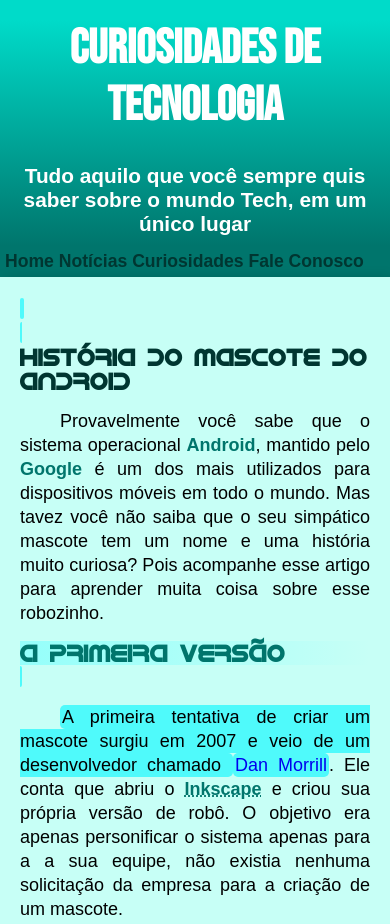
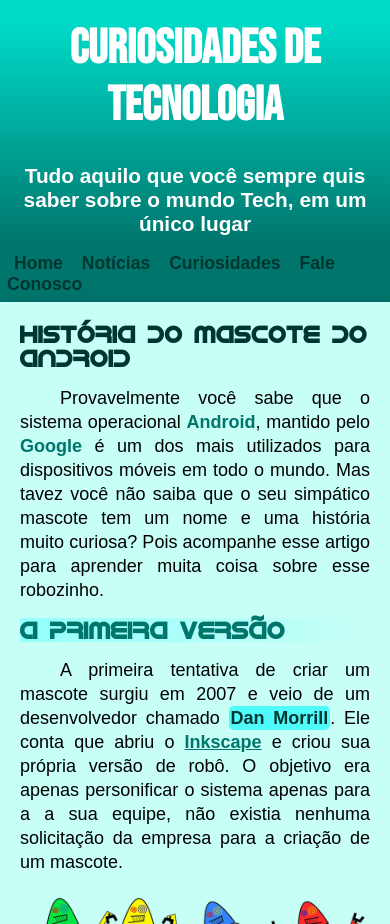
Before and after one commit to Jvxx1188/projetos-2022-cursoemvideo, a plain HTML site: page Android-Do-Zero/index.html in a window 390 px wide. Shown: the top 924 px of the page. Drawn offline with Linux system fonts and the light colour scheme.

Commit message:
Versão SemiFinal
falta responsividade nas imagens

```diff
--- a/Android-Do-Zero/index.html
+++ b/Android-Do-Zero/index.html
@@ -19,10 +19,10 @@
         <p>Tudo aquilo que você sempre quis saber sobre o mundo Tech, em um único lugar</p>
         </header>
     <nav>
-        <a href="#">Home<a>
-        <a href="#">Notícias<a>
-        <a href="#">Curiosidades<a>
-        <a href="#">Fale Conosco<a>
+        <a href="#">Home</a>
+        <a href="#">Notícias</a>
+        <a href="#">Curiosidades</a>
+        <a href="#">Fale Conosco</a>
     </nav>
 
     <main>
--- a/Android-Do-Zero/style.css
+++ b/Android-Do-Zero/style.css
@@ -55,7 +55,7 @@ font-weight: 600;
 }
 nav{
     background-color: var(--Cor-1);
-    padding: 5px;
+    padding:7px;
     font-family: var(--Font-Padrao);
     font-weight: bolder;
     font-size: 1.1em;
@@ -64,6 +64,15 @@ nav{
 nav a {
     color: var(--Cor-2);
     text-decoration: none;
+    padding: 7px;
+}nav a:hover{
+    background-color:white;
+    border-radius: 5px;
+    transition-duration: 0.3s;
+}nav a:active{
+    background-color: black;
+    color: white;
+    transition-duration: 0.1s;
 }
 main{
     max-width: 1000px;
@@ -95,17 +104,31 @@ main p{
 main img{
     width: 100%;
 }
+/*Visual na Semantica*/
 main a{
     text-decoration: none;
     background-color: rgba(0, 247, 255, 0.602);
     padding:2px 2px ;
     border-radius: 5px;
+    color: var(--Cor-2);
+    font-weight: bold;
+}main a:hover{
+    transition-duration: 0.2s;
+    background-color: var(--Cor-2);
+    color: white;
+}main abbr{
+    text-decoration:underline;
 }
 main img.MinImg{
     max-width: 400px;
     margin: auto;
     display: block;
 }
+main strong{
+    font-weight: bold;
+    color: var(--Cor-1);
+    }
+    /*///////////////////////////*/
 div.video{
     background-color: black;
     padding: 29.4%;
@@ -146,13 +169,8 @@ li{
     list-style-type: "\2714\00A0";
 }
 footer{
-    background-color: black;
+    background-color: var(--Cor-2);
     color: white;
     text-align: center;
+    padding: 5px;
 }
-
-/*Visual na Semantica*/
-strong{
-font-weight: bold;
-color: var(--Cor-1);
-}
```
